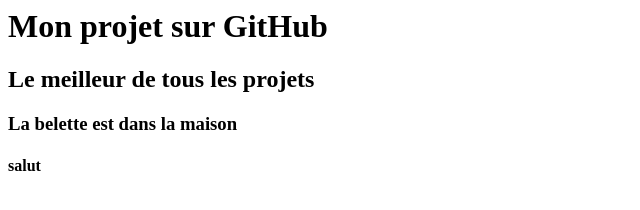
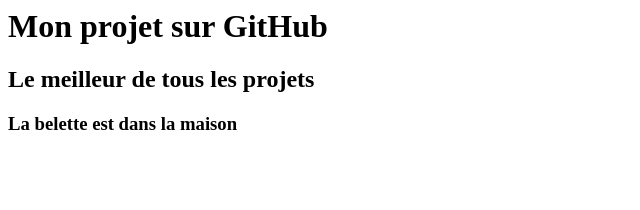
Before and after one commit to Isa35160/test-dec_dev, a plain HTML site: page index.html in a window 1280 px wide. Shown: the full height of the page, 0-640 px from the left. Drawn offline with Linux system fonts and the light colour scheme.

Commit message:
supression h4

```diff
--- a/index.html
+++ b/index.html
@@ -14,7 +14,6 @@
 <h1> Mon projet sur GitHub </h1>
 <h2>Le meilleur de tous les projets<h2>
 <h3>La belette est dans la maison<h3>
-<h4>salut</h4>
 </body>
 
 </html>
```
